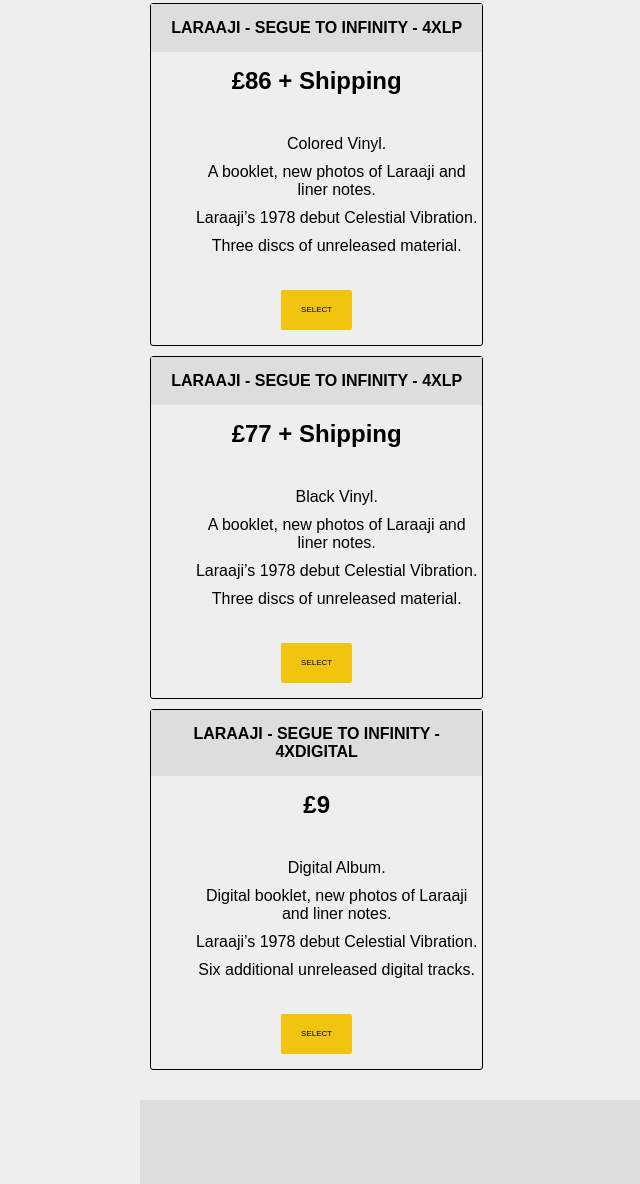
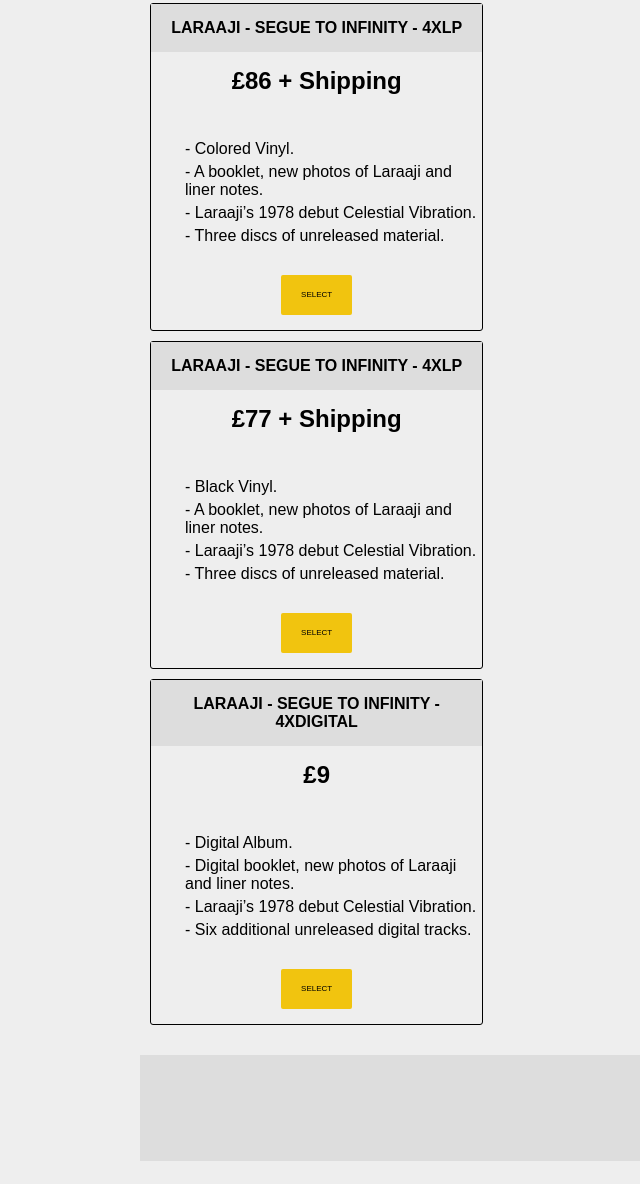
Before and after one commit to MiguelLamas/freecodecamp-certification-product-landing-page, a plain HTML site: page productLandingPage/index.html in a window 1280 px wide. Shown: the part 2490-3674 px from the top of the page, without its empty margins (0-640 px from the left). Drawn offline with Linux system fonts and the light colour scheme; a web font is replaced by a local one.

Commit message:
product sections completed

```diff
--- a/productLandingPage/index.html
+++ b/productLandingPage/index.html
@@ -99,10 +99,10 @@
             <div class="level">Laraaji - Segue To Infinity - 4xLP</div>
             <h2>£86 + Shipping</h2>
             <ol>
-              <li>Colored Vinyl.</li>
-              <li>A booklet, new photos of Laraaji and liner notes.</li>
-              <li>Laraaji’s 1978 debut Celestial Vibration.</li>
-              <li>Three discs of unreleased material.</li>
+              <li>- Colored Vinyl.</li>
+              <li>- A booklet, new photos of Laraaji and liner notes.</li>
+              <li>- Laraaji’s 1978 debut Celestial Vibration.</li>
+              <li>- Three discs of unreleased material.</li>
             </ol>
             <button class="btn">Select</button>
           </div>
@@ -110,10 +110,10 @@
             <div class="level">Laraaji - Segue To Infinity - 4xLP</div>
             <h2>£77 + Shipping</h2>
             <ol>
-              <li>Black Vinyl.</li>
-              <li>A booklet, new photos of Laraaji and liner notes.</li>
-              <li>Laraaji’s 1978 debut Celestial Vibration.</li>
-              <li>Three discs of unreleased material.</li>
+              <li>- Black Vinyl.</li>
+              <li>- A booklet, new photos of Laraaji and liner notes.</li>
+              <li>- Laraaji’s 1978 debut Celestial Vibration.</li>
+              <li>- Three discs of unreleased material.</li>
             </ol>
             <button class="btn">Select</button>
           </div>
@@ -121,10 +121,10 @@
             <div class="level">Laraaji - Segue To Infinity - 4xDigital</div>
             <h2>£9</h2>
             <ol>
-              <li>Digital Album.</li>
-              <li>Digital booklet, new photos of Laraaji and liner notes.</li>
-              <li>Laraaji’s 1978 debut Celestial Vibration.</li>
-              <li>Six additional unreleased digital tracks.</li>
+              <li>- Digital Album.</li>
+              <li>- Digital booklet, new photos of Laraaji and liner notes.</li>
+              <li>- Laraaji’s 1978 debut Celestial Vibration.</li>
+              <li >- Six additional unreleased digital tracks.</li>
             </ol>
             <button class="btn">Select</button>
           </div>
--- a/productLandingPage/style.css
+++ b/productLandingPage/style.css
@@ -37,6 +37,11 @@
 a {
   color: #000;
   text-decoration: none;
+}
+
+a:hover {
+  color: #000;
+  text-decoration: underline;
 }
 
 .logo {
@@ -236,6 +241,7 @@
   width: 100%;
   text-transform: uppercase;
   font-weight: 700;
+  text-align: center;
 }
 
 .product > h2 {
@@ -244,10 +250,13 @@
 
 .product > ol {
   margin: 15px 0;
+  padding: 5px 0px 0px 17px;
+  text-align: left;
 }
 
 .product > ol > li {
-  padding: 5px 0;
+  padding: 5px 0px 0px 17px;
+  text-align: left;
 }
 
 .product > button {
```
